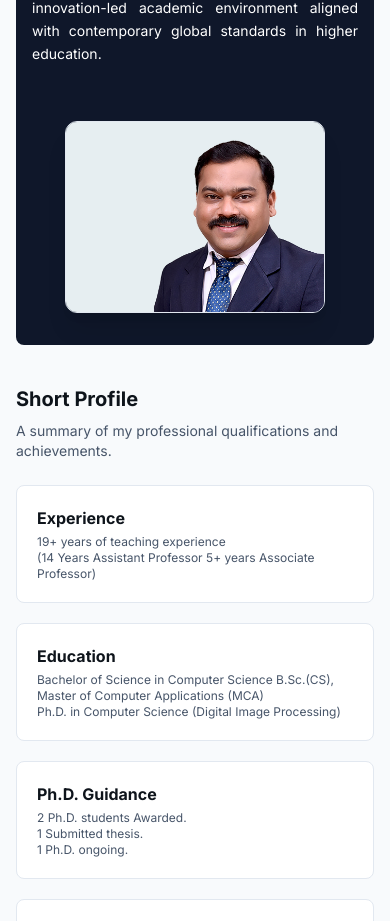
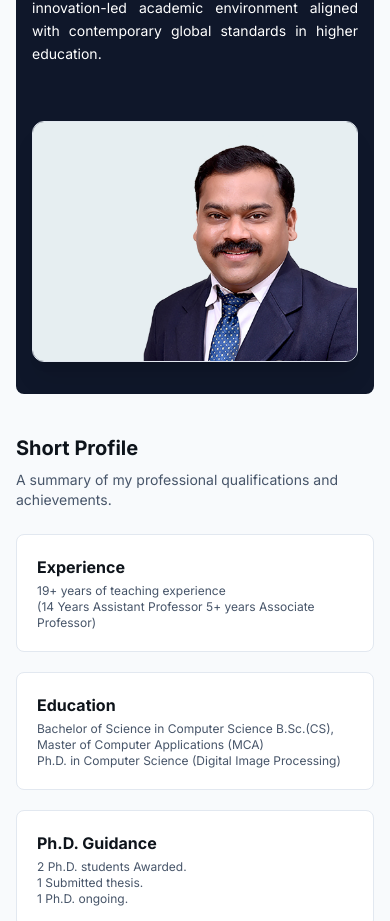
Before and after one commit to YadnyeshSawant/Portfolio_CH_Patil, a plain HTML site: page index.html in a window 390 px wide. Shown: the part 899-1820 px from the top of the page. Drawn offline with nearby package versions, Linux system fonts and the light colour scheme.

Commit message:
responsive changes 2

```diff
--- a/index.html
+++ b/index.html
@@ -81,7 +81,9 @@
         </div>
 
         <!-- Desktop / Tablet Nav + Actions -->
-        <div class="hidden md:flex flex-1 justify-end gap-4 lg:gap-6 items-center">
+        <div
+          class="hidden md:flex flex-1 justify-end gap-4 lg:gap-6 items-center"
+        >
           <nav class="flex items-center gap-4 lg:gap-8 text-sm font-medium">
             <a
               class="text-[#0e141b] transition-all duration-300 hover:text-[#1980e6] hover:bg-[#e6f0ff] hover:rounded-md hover:px-2 hover:py-1"
@@ -236,7 +238,9 @@
           class="flex flex-col md:flex-row items-center gap-8 lg:gap-10 rounded-lg bg-slate-900 text-white px-4 py-8 sm:px-6 sm:py-10 md:px-10 md:py-14 min-h-[360px] md:min-h-[520px]"
         >
           <div class="w-full md:w-1/2 flex flex-col justify-center gap-4">
-            <h1 class="text-2xl sm:text-3xl lg:text-4xl font-black mb-2 typing-text">
+            <h1
+              class="text-2xl sm:text-3xl lg:text-4xl font-black mb-2 typing-text"
+            >
               Hi! I am Dr. C.H.Patil
             </h1>
             <p class="text-sm sm:text-base leading-relaxed text-justify">
@@ -271,7 +275,7 @@
             <img
               src="chpatiln.jpg"
               alt="Dr. C.H. Patil"
-              class="rounded-xl shadow-xl border border-slate-200 object-contain max-w-[260px] sm:max-w-sm md:max-w-md h-auto"
+              class="rounded-xl shadow-xl border border-slate-200 object-contain max-w-full h-auto"
             />
           </div>
         </section>
@@ -284,7 +288,9 @@
           <p class="text-slate-600 mb-6 text-sm sm:text-base">
             A summary of my professional qualifications and achievements.
           </p>
-          <div class="grid grid-cols-1 sm:grid-cols-2 lg:grid-cols-3 gap-5 sm:gap-6">
+          <div
+            class="grid grid-cols-1 sm:grid-cols-2 lg:grid-cols-3 gap-5 sm:gap-6"
+          >
             <div
               class="group bg-white border border-slate-200 p-5 sm:p-6 rounded-lg hover:bg-[#f3f8ff] hover:-translate-y-1 hover:shadow-xl hover:border-[#1980e6] transition-all"
             >
@@ -325,7 +331,9 @@
             <div
               class="group bg-white border border-slate-200 p-5 sm:p-6 rounded-lg hover:bg-[#f3f8ff] hover:-translate-y-1 hover:shadow-xl hover:border-[#1980e6] transition-all"
             >
-              <h4 class="font-semibold text-[#0e141b] mb-1">Books & Chapters</h4>
+              <h4 class="font-semibold text-[#0e141b] mb-1">
+                Books & Chapters
+              </h4>
               <p class="text-xs sm:text-sm text-slate-600">
                 2 Scopus book chapters <br />1 book publication
               </p>
```
